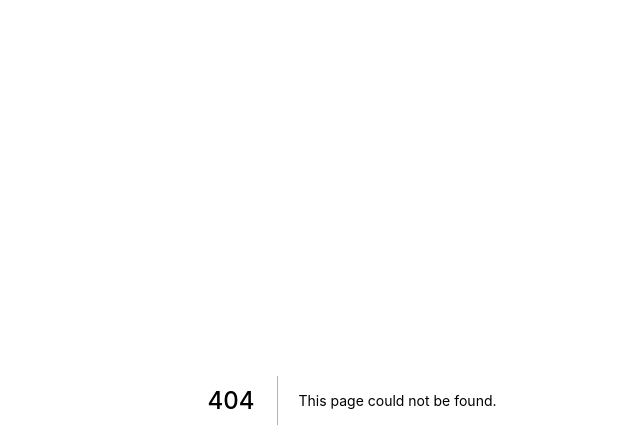
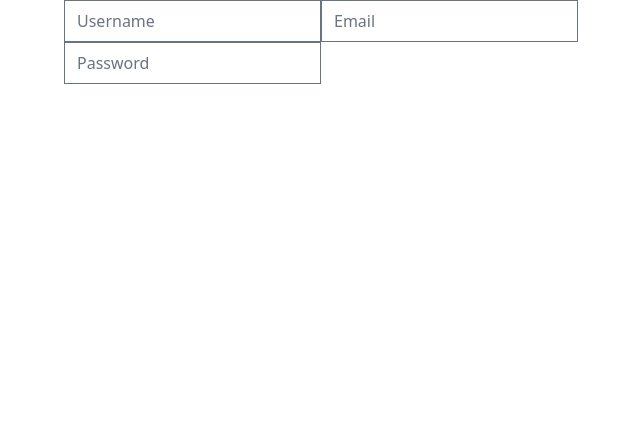
Before and after one commit to junghong0512/vintage-market, a Next.js app: page /forms in a window 1280 px wide. Before the commit this address had no page. Shown: the top 448 px of the page, without its empty margins (288-928 px from the left). Built offline with nearby package versions, Linux system fonts and the light colour scheme.

Commit message:
[UPDATE] react-hook-form validation

```diff
--- a/package.json
+++ b/package.json
@@ -13,7 +13,8 @@
     "@tailwindcss/forms": "^0.5.3",
     "next": "12.2.3",
     "react": "18.2.0",
-    "react-dom": "18.2.0"
+    "react-dom": "18.2.0",
+    "react-hook-form": "^7.41.1"
   },
   "devDependencies": {
     "@types/node": "18.6.2",
--- /dev/null
+++ b/pages/forms.tsx
@@ -0,0 +1,46 @@
+import { FieldErrors, useForm } from 'react-hook-form';
+
+interface LoginForm {
+  username: string;
+  password: string;
+  email: string;
+}
+
+export default function Forms() {
+  const { register, watch, handleSubmit } = useForm<LoginForm>();
+
+  const onValid = (data: LoginForm) => {
+    console.log('Data is Valid');
+  };
+
+  const onInvalid = (errors: FieldErrors) => {
+    console.log(errors);
+  };
+
+  return (
+    <form onSubmit={handleSubmit(onValid, onInvalid)}>
+      <input
+        {...register('username', {
+          required: 'Username is required',
+          minLength: {
+            message: 'The username should be longer than 5 chars',
+            value: 5,
+          },
+        })}
+        type='text'
+        placeholder='Username'
+        required
+      />
+      <input
+        {...register('email', { required: true })}
+        type='email'
+        placeholder='Email'
+      />
+      <input
+        {...register('password', { required: true })}
+        type='password'
+        placeholder='Password'
+      />
+    </form>
+  );
+}
```
Also changed, not shown: 2 other files (tests, documents, lock files or other folders).
